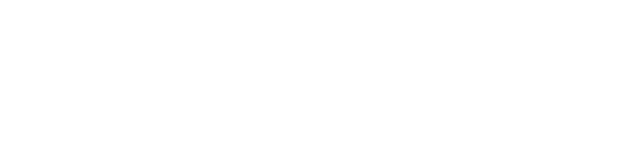
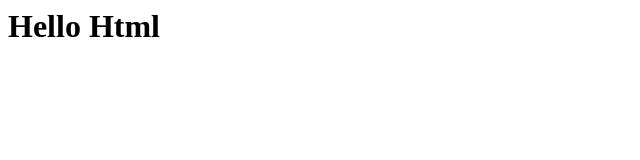
Before and after one commit to Vandeth789/Learning-git, a plain HTML site: page index.html in a window 1280 px wide. Shown: the whole page, without its empty margins (0-640 px from the left). Drawn offline with Linux system fonts and the light colour scheme.

Commit message:
update index.html

```diff
--- a/index.html
+++ b/index.html
@@ -1,4 +1,9 @@
 <htm>
+<head>
 
+</head>
+<body>
+    <h1>Hello Html</h1>
+</body>
 
 </htm>
```
